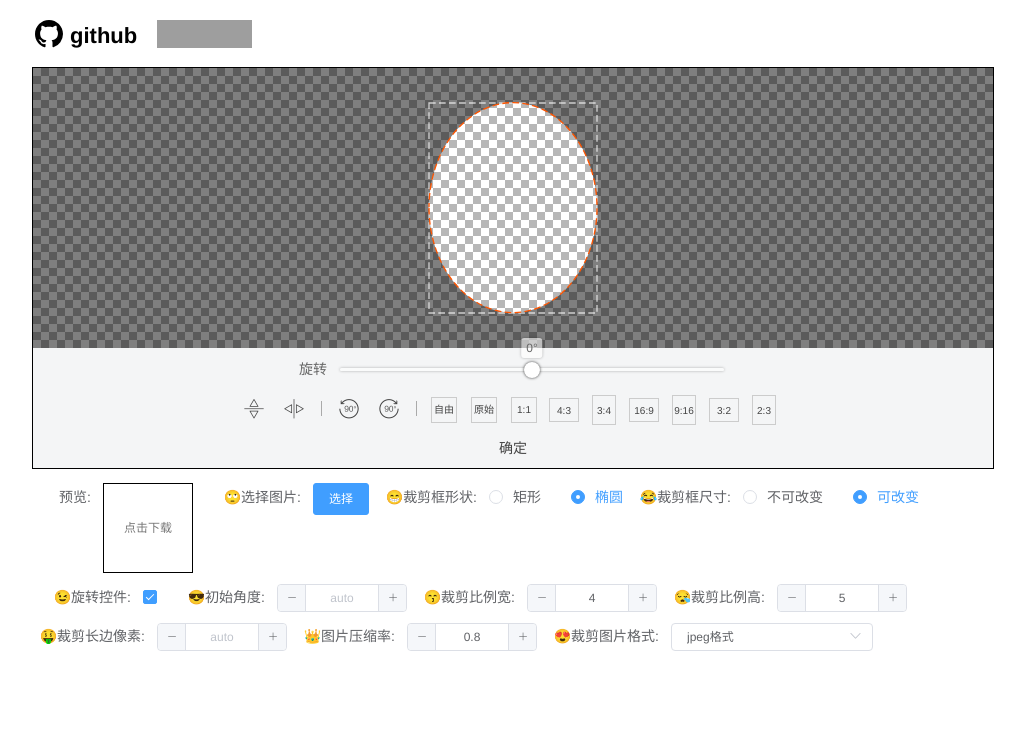
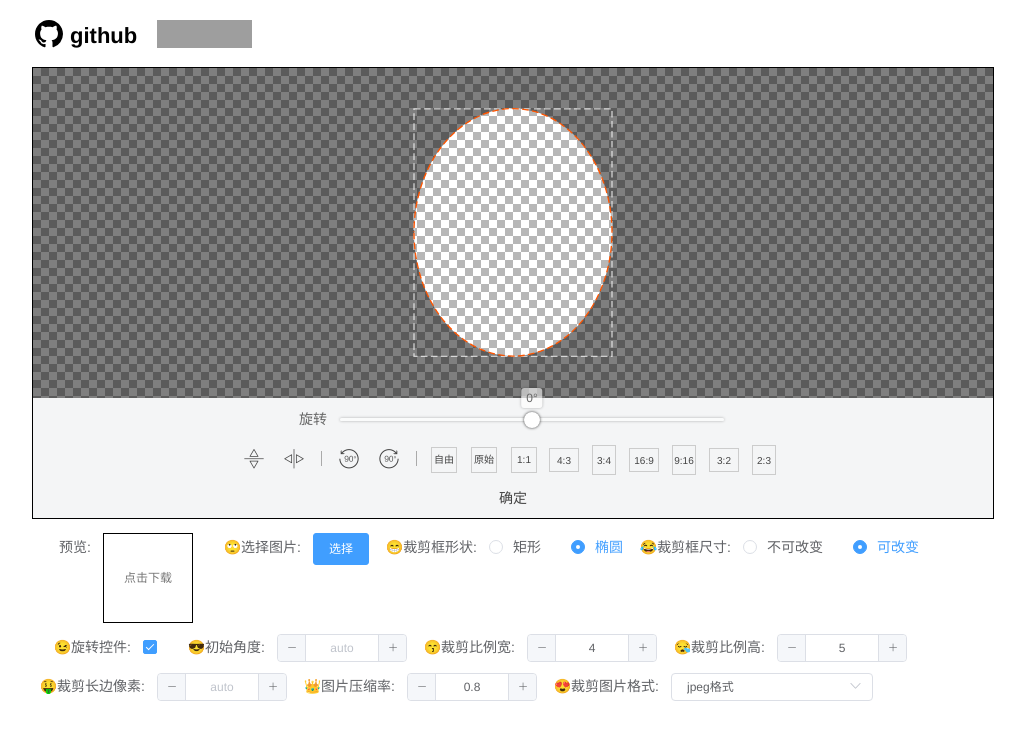
Before and after one commit to 987153776/vue-picture-cut, a Vue app: page / in a window 1280 px wide. Shown: the top 740 px of the page, without its empty margins (127-1152 px from the left). Built offline with nearby package versions, Linux system fonts and the light colour scheme; grey boxes are pictures that could not be loaded.

Commit message:
调整demo样式

```diff
--- a/src/App.vue
+++ b/src/App.vue
@@ -176,7 +176,7 @@ export default class App extends Vue {
 
 .cut{
   width: 100%;
-  height: 400px !important;
+  height: 450px !important;
   max-width: 1000px;
   outline: 1px solid #000;
 }
```
Also changed, not shown: 1 other file (tests, documents, lock files or other folders).
